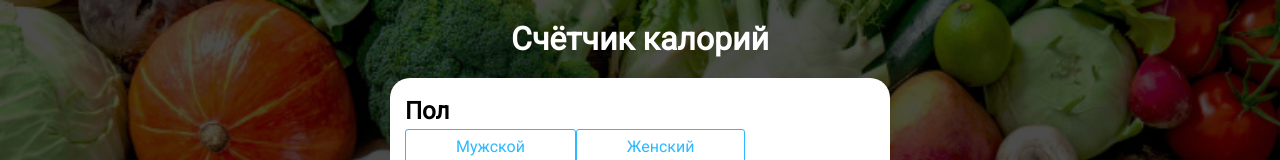
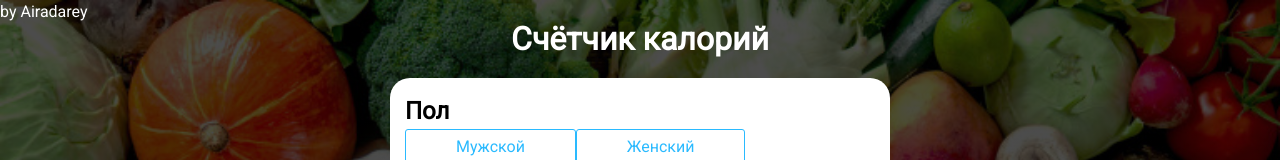
Before and after one commit to Airadarey/06.-calories, a plain HTML site: page index.html in a window 1280 px wide. Shown: the top 160 px of the page. Drawn offline with Linux system fonts and the light colour scheme.

Commit message:
sfdsfsdfsdf

```diff
--- a/index.html
+++ b/index.html
@@ -85,5 +85,6 @@
     <div class="output_box hidden">
         <p id="output_text" class="output_text"></p>
     </div>
+    <p style="color:white;position:absolute;top:0;left:0;" class="author">by Airadarey</p>
 </body>
 </html>
```
